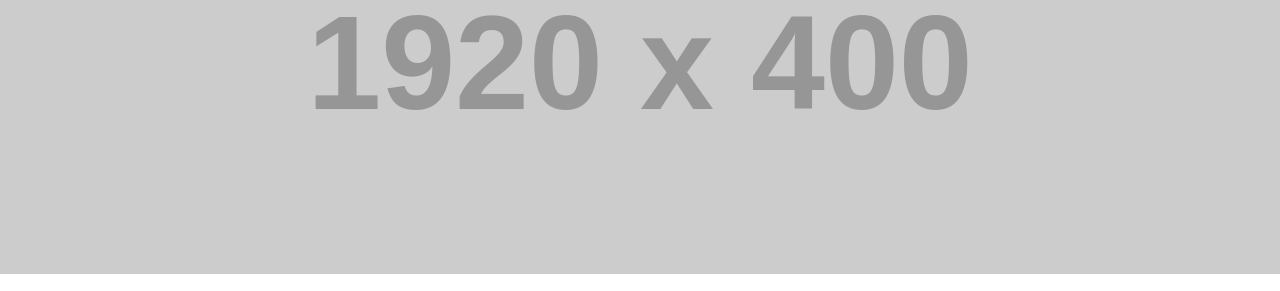
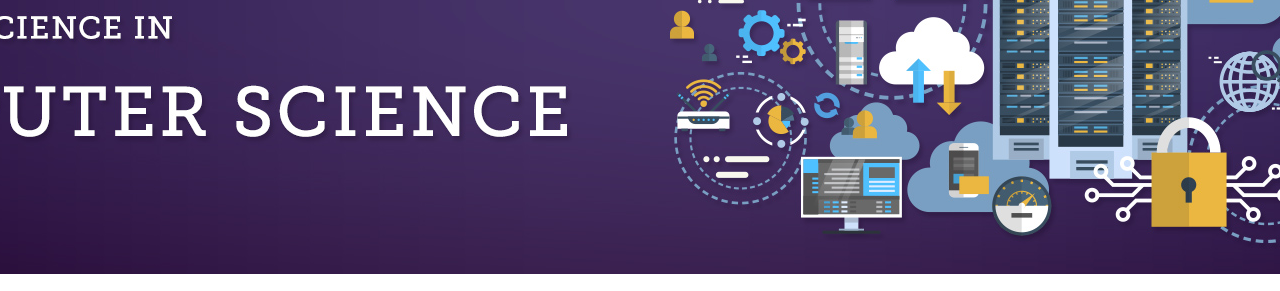
Before and after one commit to aarmzafza/Project-1-Aj.Jo, a website: page index.html in a window 1280 px wide. Shown: the part 182-473 px from the top of the page. Drawn offline with Linux system fonts and the light colour scheme; placeholder pictures from the web are drawn by us.

Commit message:
ใส่ภาพ

```diff
--- a/css/business-frontpage.css
+++ b/css/business-frontpage.css
@@ -17,7 +17,7 @@ body {
 .business-header {
   height: 50vh;
   min-height: 300px;
-  background: url('http://placehold.it/1920x400') center center no-repeat scroll;
+  background: url('../img/Internal_Banner_MS_Computer_Science_1900x400_18.jpg') center center no-repeat scroll;
   -webkit-background-size: cover;
   -moz-background-size: cover;
   background-size: cover;
```
